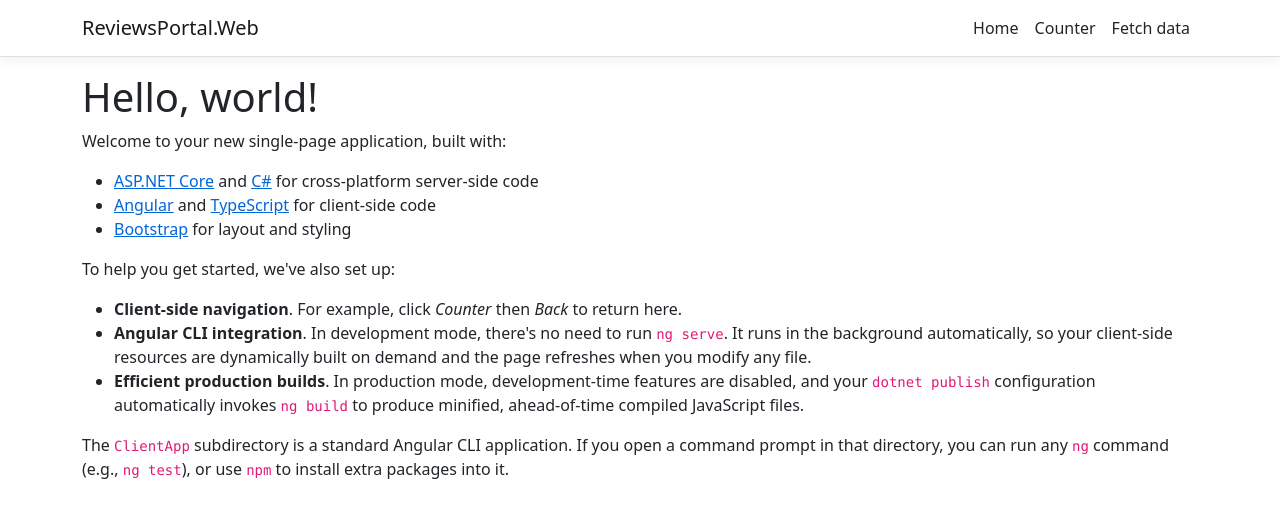
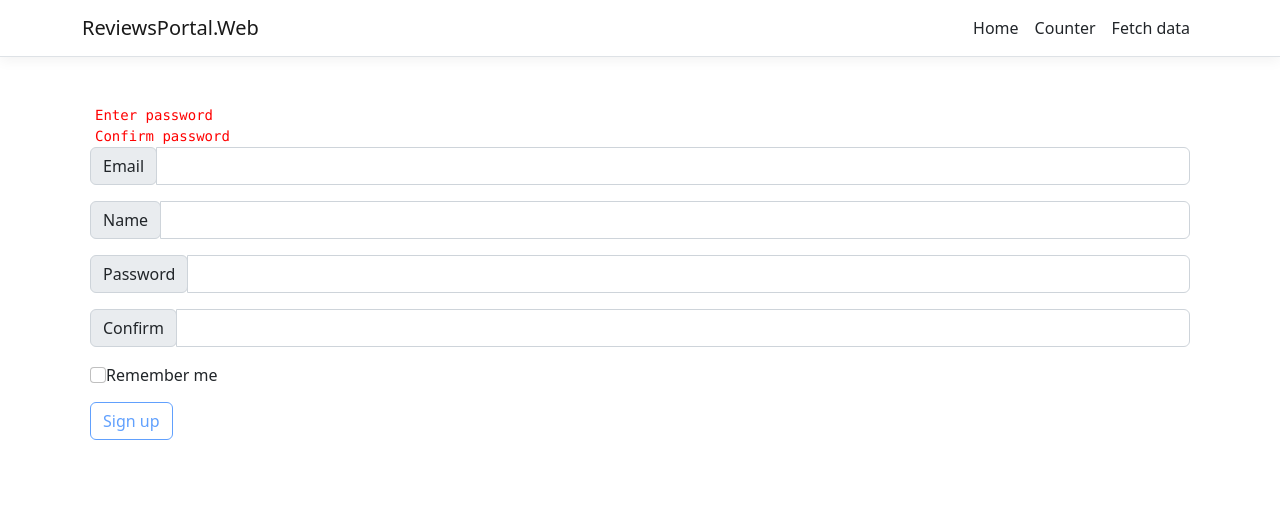
Before and after one commit to Shlyapochnik6/ReviewsPortal, an Angular app in the folder ReviewsPortal.Web/ClientApp/: page / in a window 1280 px wide. Shown: the top 518 px of the page. Built offline with nearby package versions, Linux system fonts and the light colour scheme.

Commit message:
add validation to registration page

```diff
--- a/ReviewsPortal.Web/ClientApp/src/app/registration/registration.component.css
+++ b/ReviewsPortal.Web/ClientApp/src/app/registration/registration.component.css
@@ -34,9 +34,8 @@
 
 .flex-container {
   display: flex;
-  flex-direction: row;
+  flex-direction: column;
   width: 100%;
-  justify-content: space-between;
 }
 
 .error-mes {
--- a/ReviewsPortal.Web/ClientApp/src/app/registration/registration.component.html
+++ b/ReviewsPortal.Web/ClientApp/src/app/registration/registration.component.html
@@ -1,37 +1,54 @@
 <div class="container mt-5 px-2">
-  <form>
+  <form [formGroup]="registrationForm" (ngSubmit)="onSubmit()">
+    <div class="flex-container">
+      <div class="error-mes" *ngIf="registrationForm.controls.email.errors?.email">
+        Incorrect Email
+      </div>
+      <div class="error-mes" *ngIf="registrationForm.controls.password.errors?.minlength">
+        Incorrect password
+      </div>
+      <div class="error-mes" *ngIf="registrationForm.controls.password.errors?.required">
+        Enter password
+      </div>
+      <div class="error-mes" *ngIf="registrationForm.controls['confirm'].errors?.required">
+        Confirm password
+      </div>
+      <div class="error-mes" *ngIf="registrationForm.hasError('notSame')">
+        Mismatched passwords
+      </div>
+    </div>
     <div class="input-group mb-3">
       <div class="input-group-prepend">
         <span class="input-group-text" id="inputGroup-sizing-email">Email</span>
       </div>
-      <input type="text" id="email" class="form-control" aria-label="Default" aria-describedby="inputGroup-sizing-email">
+      <input formControlName="email" type="text" id="email" class="form-control" aria-label="Default" aria-describedby="inputGroup-sizing-email" required>
     </div>
     <div class="input-group mb-3">
       <div class="input-group-prepend">
         <span class="input-group-text" id="inputGroup-sizing-name">Name</span>
       </div>
-      <input type="text" id="name" class="form-control" aria-label="Default" aria-describedby="inputGroup-sizing-name">
+      <input formControlName="userName" type="text" id="name" class="form-control" aria-label="Default" aria-describedby="inputGroup-sizing-name" required>
     </div>
     <div class="input-group mb-3">
       <div class="input-group-prepend">
         <span class="input-group-text" id="inputGroup-sizing-password">Password</span>
       </div>
-      <input type="password" id="password" class="form-control" aria-label="Default" aria-describedby="inputGroup-sizing-password">
+      <input formControlName="password" type="password" id="password" class="form-control" aria-label="Default" aria-describedby="inputGroup-sizing-password" required>
     </div>
     <div class="input-group mb-3">
       <div class="input-group-prepend">
         <span class="input-group-text" id="inputGroup-sizing-confirm">Confirm</span>
       </div>
-      <input type="password" id="confirm" class="form-control" aria-label="Default" aria-describedby="inputGroup-sizing-confirm">
+      <input formControlName="confirm" type="password" id="confirm" class="form-control" aria-label="Default" aria-describedby="inputGroup-sizing-confirm" required>
     </div>
     <div class="form-check remember-item">
-      <input class="form-check-input" type="checkbox" value="" id="flexRemember" checked>
+      <input formControlName="rememberMe" class="form-check-input" type="checkbox" value="false" id="flexRemember" checked>
       <label class="form-check-label" for="flexRemember">
         Remember me
       </label>
     </div>
     <div>
-      <button type="submit" class="btn btn-outline-primary">Sign up</button>
+      <button [disabled]="registrationForm.invalid" type="submit" class="btn btn-outline-primary">Sign up</button>
     </div>
   </form>
 </div>
--- a/ReviewsPortal.Web/ClientApp/src/app/registration/registration.component.ts
+++ b/ReviewsPortal.Web/ClientApp/src/app/registration/registration.component.ts
@@ -1,4 +1,5 @@
 import {Component} from "@angular/core";
+import {AbstractControl, FormGroup, FormControl, ValidationErrors, ValidatorFn, Validators} from "@angular/forms";
 
 @Component({
   selector: 'app-registration',
@@ -7,5 +8,33 @@
 })
 
 export class RegistrationComponent{
+  checkPassword: ValidatorFn = (group: AbstractControl): ValidationErrors | null => {
+    const confirm = group.get('confirm')?.value;
+    const password = group.get('password')?.value;
+    group.get('rememberMe')?.clearValidators();
+    return password === confirm ? null : {notSame: true};
+  }
 
+  registrationForm = new FormGroup({
+    'email': new FormControl('', [
+      Validators.required,
+      Validators.email
+    ]),
+    'userName': new FormControl('', [
+      Validators.required,
+      Validators.pattern("^[a-zA-Z0-9_]*$")
+    ]),
+    'password': new FormControl('', [
+      Validators.required,
+      Validators.minLength(5)
+    ]),
+    'confirm': new FormControl('', [
+      Validators.required
+    ]),
+    'rememberMe': new FormControl(false)},
+    {validators: this.checkPassword})
+
+  onSubmit() {
+    console.log(this.registrationForm?.controls.rememberMe);
+  }
 }
```
Also changed, not shown: ReviewsPortal.Web/ClientApp/src/app/app.module.ts (+5 -4 lines).
